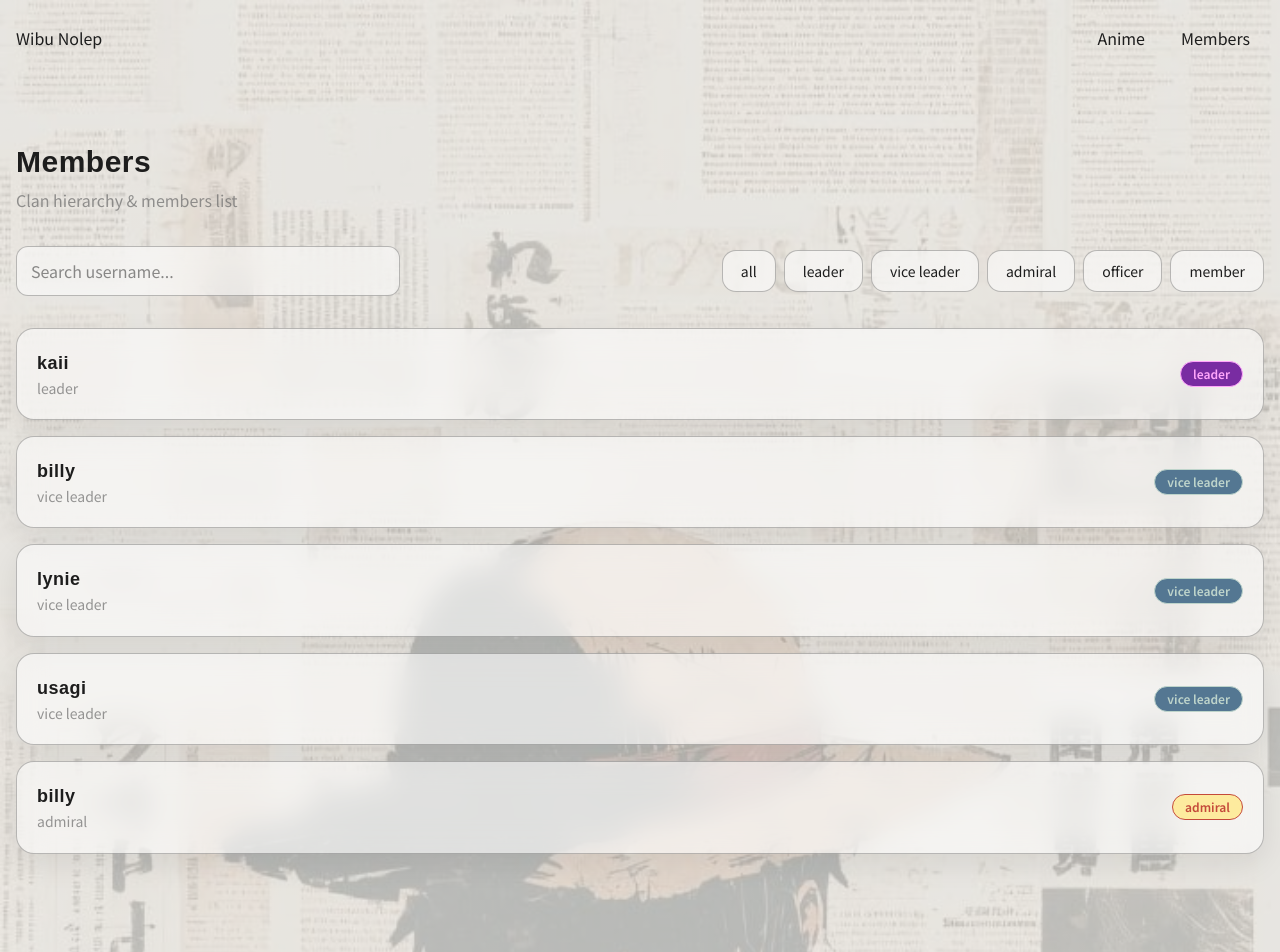
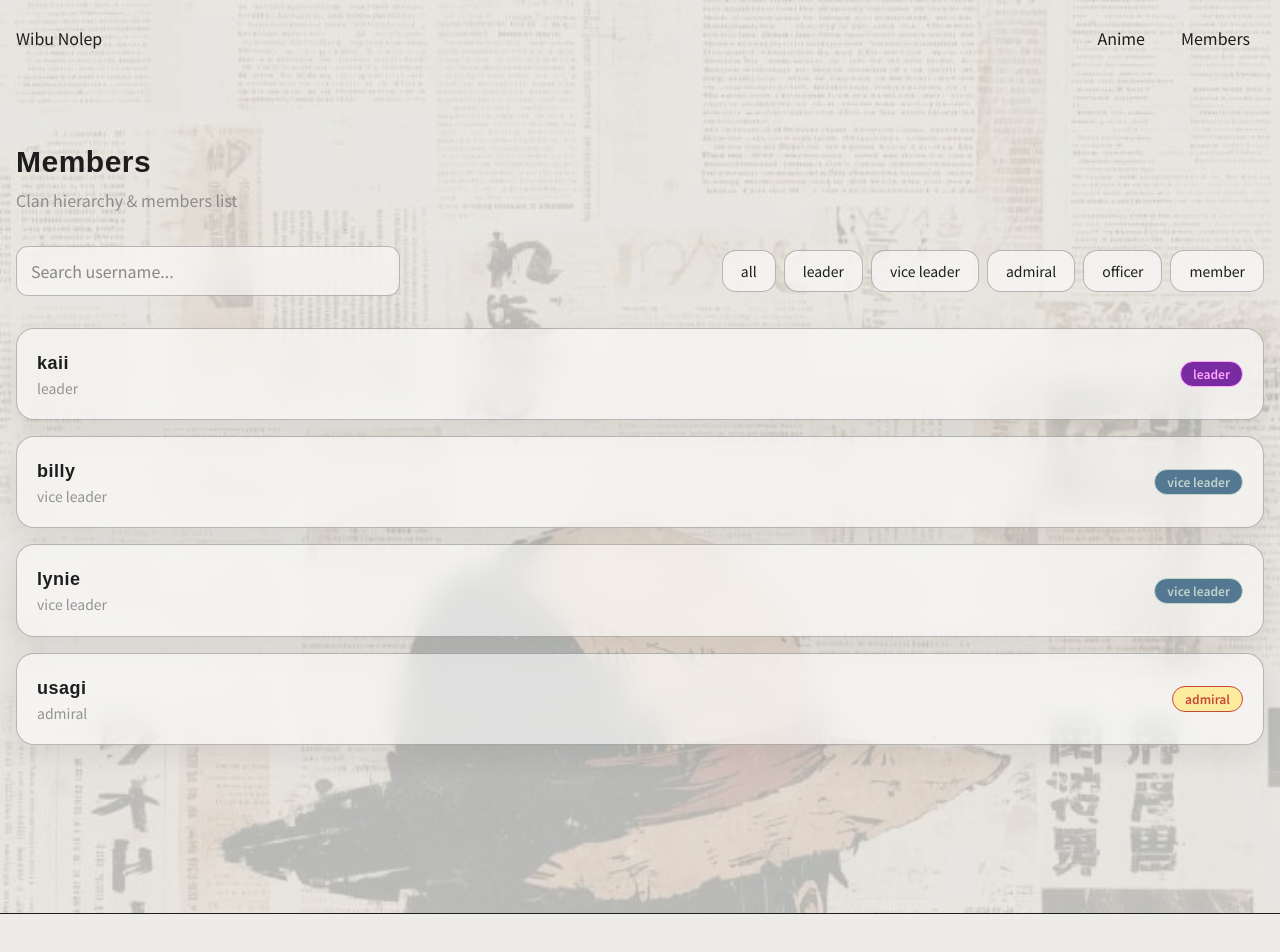
Before and after one commit to Usa-bunny/wibuku-clan, a Next.js app: page /members in a window 1280 px wide. Shown: the top 952 px of the page. Built offline with nearby package versions, Linux system fonts and the light colour scheme.

Commit message:
feat: integrate React Query for fetching random anime and add layout components

```diff
--- a/src/data/members.ts
+++ b/src/data/members.ts
@@ -18,12 +18,7 @@ export const MembersData: MembersType[] = [
   },
   {
     username: "usagi",
-    role: "vice leader",
+    role: "admiral",
     contact: "https://wa.me/6285126088379/",
   },
-  {
-    username: "billy",
-    role: "admiral",
-    contact: "https://wa.me/6285126088379/",
-  }
 ];
```
